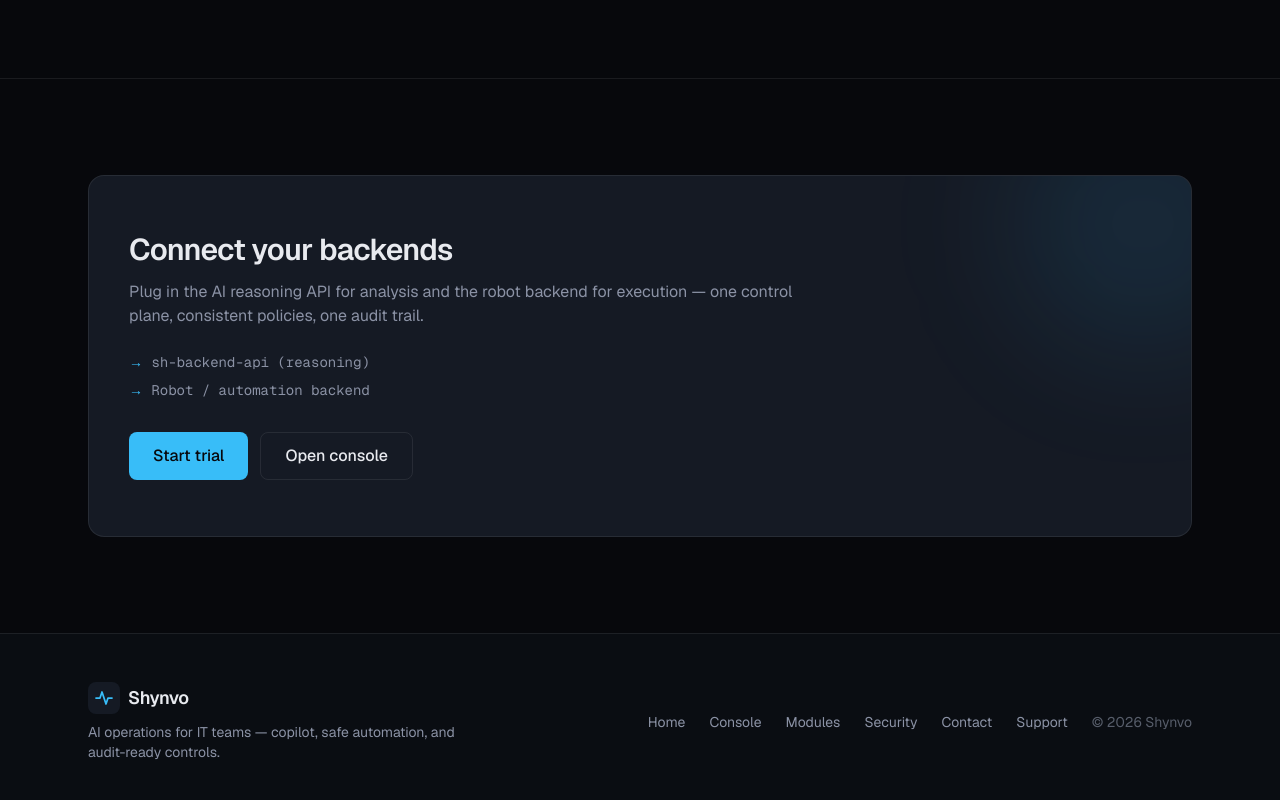
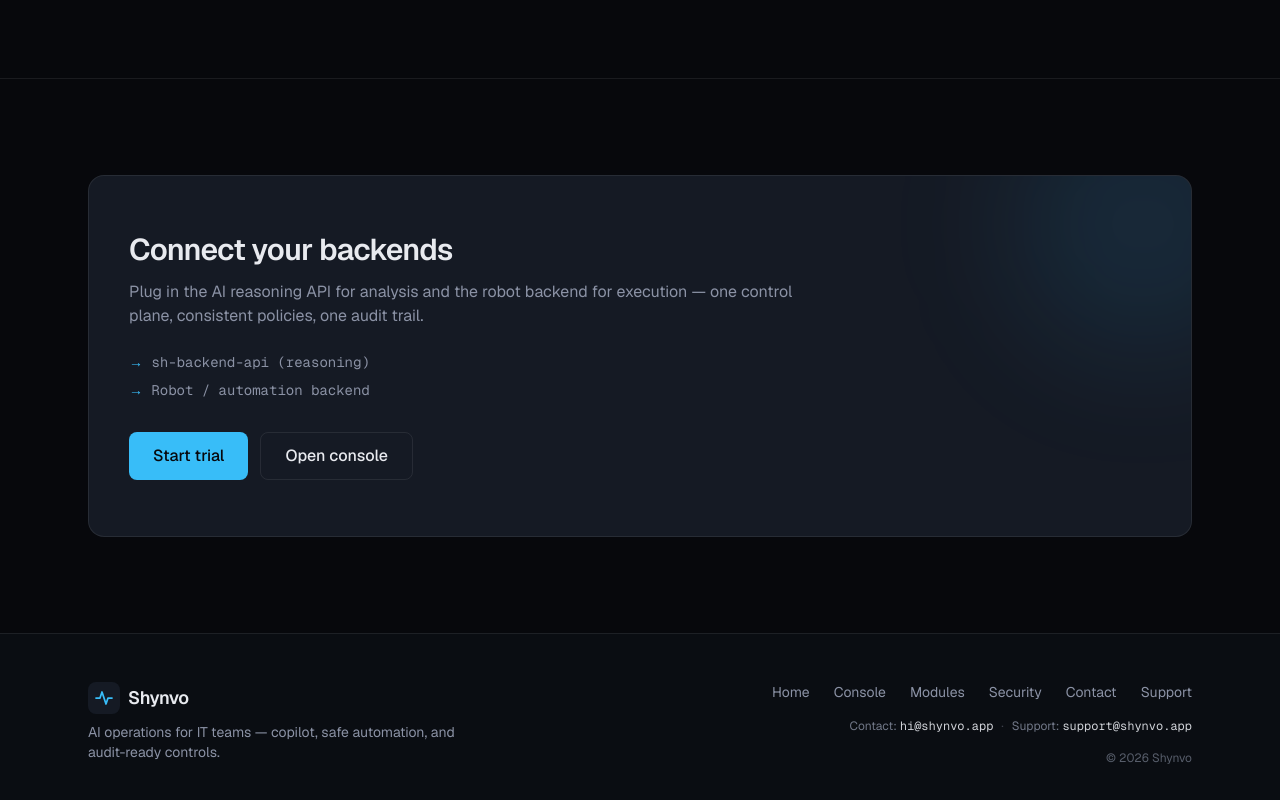
Before and after one commit to aicodeai50/SMOHIX, a Next.js app: page / in a window 1280 px wide. Shown: the part 2129-2929 px from the top of the page. Built offline with nearby package versions, Linux system fonts and the light colour scheme; no server answers.

Commit message:
chore: explicit hi@ / support@ in footer and billing constants

```diff
--- a/components/site/Footer.tsx
+++ b/components/site/Footer.tsx
@@ -1,11 +1,16 @@
 import Link from "next/link";
-import { getGeneralMailtoHref, getSupportMailtoHref } from "@/lib/billing";
+import {
+  SITE_EMAIL_CONTACT,
+  SITE_EMAIL_SUPPORT,
+  getGeneralMailtoHref,
+  getSupportMailtoHref,
+} from "@/lib/billing";
 import { Logo } from "./Logo";
 
 export function Footer() {
   return (
     <footer className="border-t border-border bg-surface/50">
-      <div className="mx-auto flex max-w-6xl flex-col gap-8 px-4 py-12 sm:px-6 md:flex-row md:items-center md:justify-between">
+      <div className="mx-auto flex max-w-6xl flex-col gap-8 px-4 py-12 sm:px-6 md:flex-row md:items-start md:justify-between">
         <div className="space-y-2">
           <Logo />
           <p className="max-w-sm text-sm text-muted">
@@ -13,6 +18,7 @@ export function Footer() {
             controls.
           </p>
         </div>
+        <div className="flex flex-col gap-4 md:items-end">
           <div className="flex flex-wrap gap-6 text-sm text-muted">
             <Link href="/" className="hover:text-foreground">
               Home
@@ -32,7 +38,29 @@ export function Footer() {
             <a href={getSupportMailtoHref()} className="hover:text-foreground">
               Support
             </a>
-          <span className="text-muted/60">© {new Date().getFullYear()} Shynvo</span>
+          </div>
+          <p className="text-xs text-muted">
+            <span className="text-muted/80">Contact:</span>{" "}
+            <a
+              href={getGeneralMailtoHref()}
+              className="font-mono text-foreground/90 hover:text-accent"
+            >
+              {SITE_EMAIL_CONTACT}
+            </a>
+            <span className="mx-2 text-muted/40" aria-hidden>
+              ·
+            </span>
+            <span className="text-muted/80">Support:</span>{" "}
+            <a
+              href={getSupportMailtoHref()}
+              className="font-mono text-foreground/90 hover:text-accent"
+            >
+              {SITE_EMAIL_SUPPORT}
+            </a>
+          </p>
+          <p className="text-xs text-muted/60">
+            © {new Date().getFullYear()} Shynvo
+          </p>
         </div>
       </div>
     </footer>
--- a/lib/billing.ts
+++ b/lib/billing.ts
@@ -12,14 +12,18 @@ export function getTrialHref(): string {
   return getCheckoutUrl() ?? "#trial";
 }
 
-/** General inquiries (sales, partnerships, hello). */
+/** General / contact (hello, partnerships, sales). */
+export const SITE_EMAIL_CONTACT = "hi@shynvo.app";
+
+/** Product, billing, and technical support. */
+export const SITE_EMAIL_SUPPORT = "support@shynvo.app";
+
 export function getGeneralMailtoHref(): string {
-  return "mailto:hi@shynvo.app?subject=Shynvo%20inquiry";
+  return `mailto:${SITE_EMAIL_CONTACT}?subject=${encodeURIComponent("Shynvo inquiry")}`;
 }
 
-/** Product / billing / technical support. */
 export function getSupportMailtoHref(): string {
-  return "mailto:support@shynvo.app?subject=Shynvo%20support";
+  return `mailto:${SITE_EMAIL_SUPPORT}?subject=${encodeURIComponent("Shynvo support")}`;
 }
 
 /** @deprecated Prefer getGeneralMailtoHref or getSupportMailtoHref */
```
Lines whose indentation alone changed are shown as unchanged.
